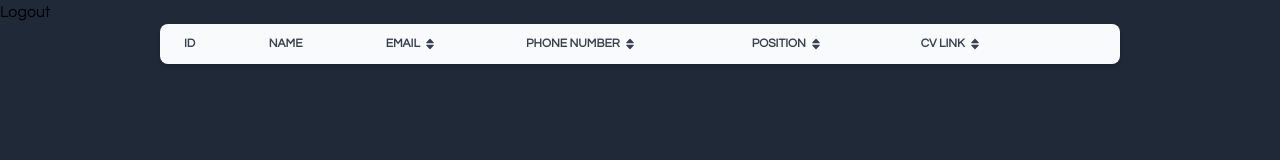
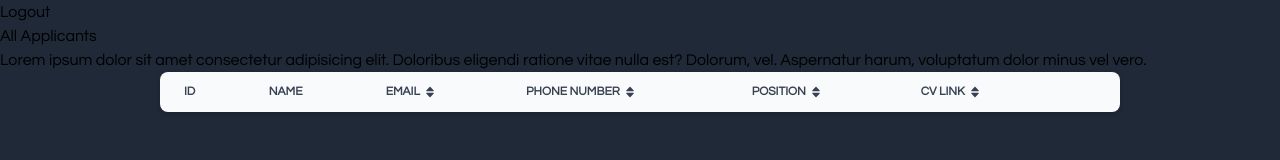
Before and after one commit to mt-richard/api-task, a website: page views/applicants.html in a window 1280 px wide. Drawn offline with nearby package versions, Linux system fonts and the light colour scheme; no server answers.

Commit message:
new environment

```diff
--- a/views/applicants.html
+++ b/views/applicants.html
@@ -69,7 +69,8 @@
      </script>
 
         <a href="logout" >Logout</a>
-
+        <h1>All Applicants</h1>
+        <p>Lorem ipsum dolor sit amet consectetur adipisicing elit. Doloribus eligendi ratione vitae nulla est? Dolorum, vel. Aspernatur harum, voluptatum dolor minus vel vero.</p>
         <div class="bg-gray-800 pr-40 pl-40">
             <div class="relative overflow-x-auto shadow-md sm:rounded-lg">
                 <table  id="dataTable" class="w-full text-sm text-left text-gray-500 dark:text-gray-400">
```
